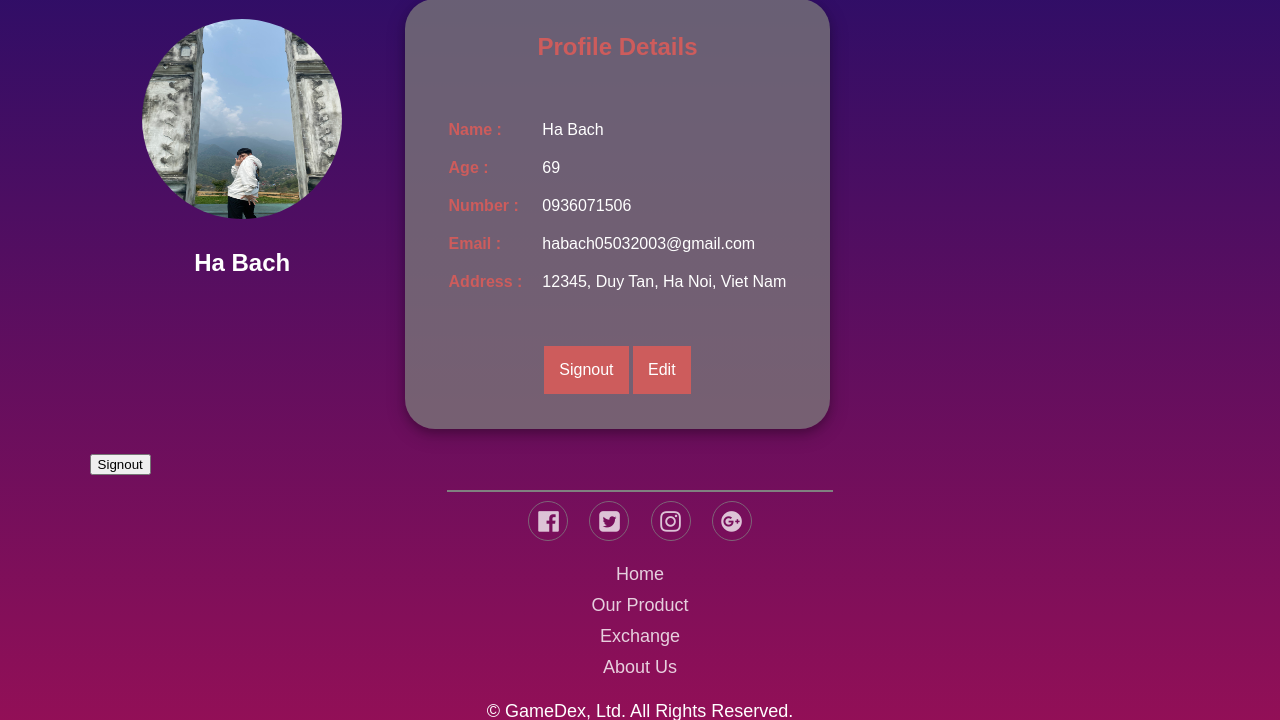
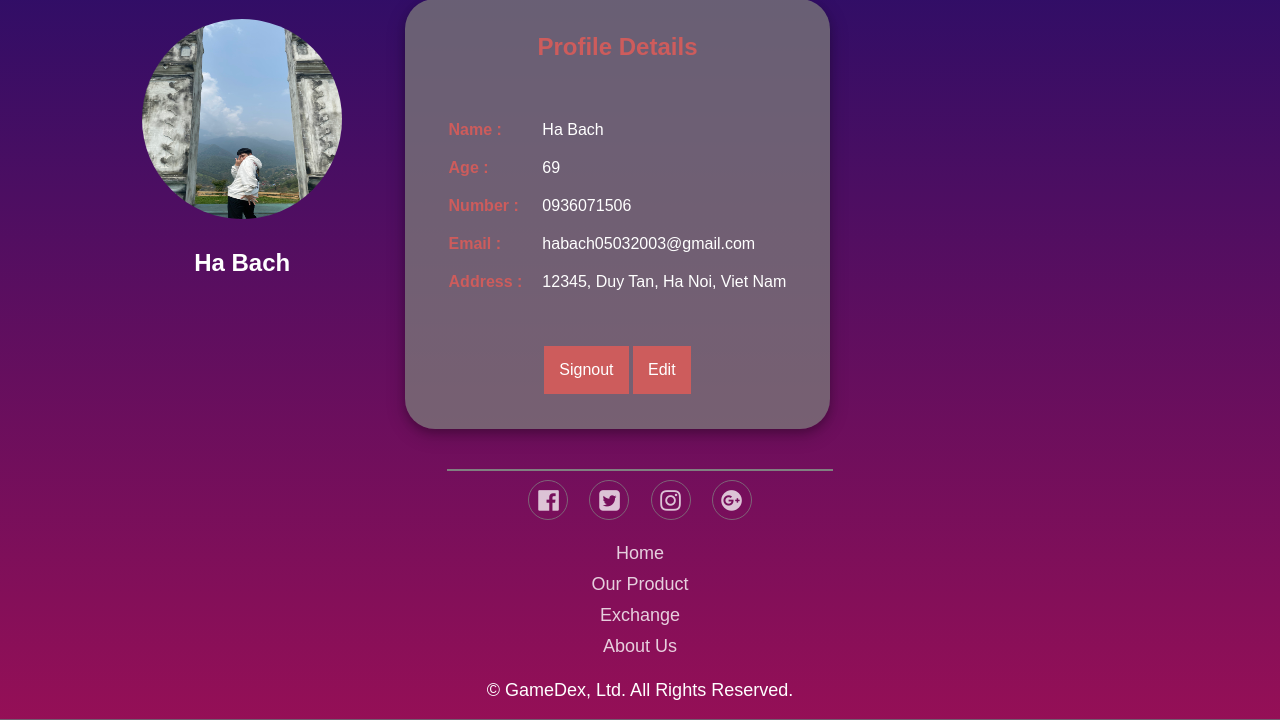
Before and after one commit to hzn5937/COS30049P, a PHP site: page /profile.php in a window 1280 px wide. Shown: the part 220-940 px from the top of the page. Run offline with PHP 8.4, Linux system fonts and the light colour scheme.

Commit message:
xoa cai signout thua

```diff
--- a/php files/profile.php
+++ b/php files/profile.php
@@ -60,9 +60,6 @@
 
         </div>
 
-
-    <button class="button" id="signoutBtn">Signout</button>
-
     <?php
         include "../components/footer.inc";
         include "../components/button_switch.php";
```
